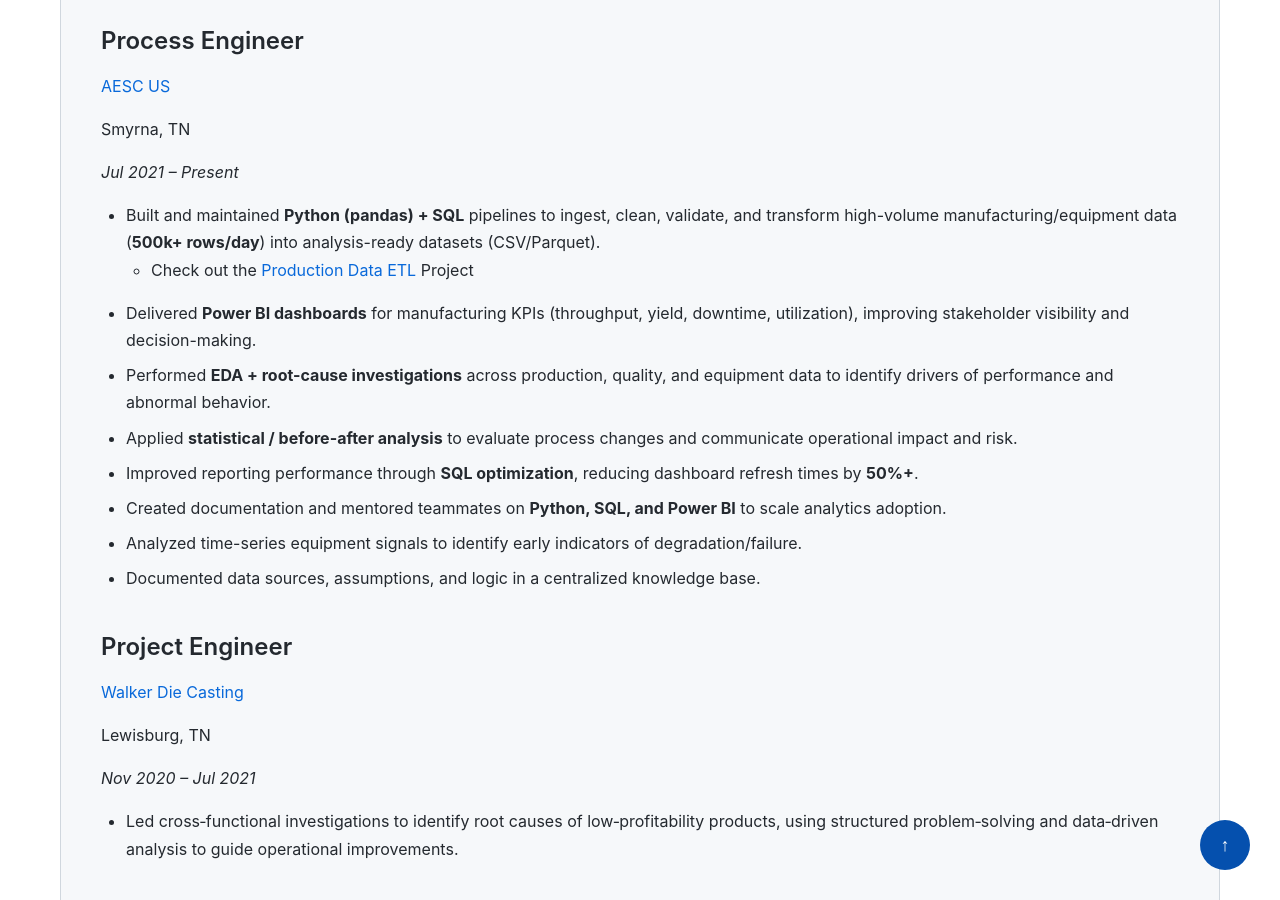
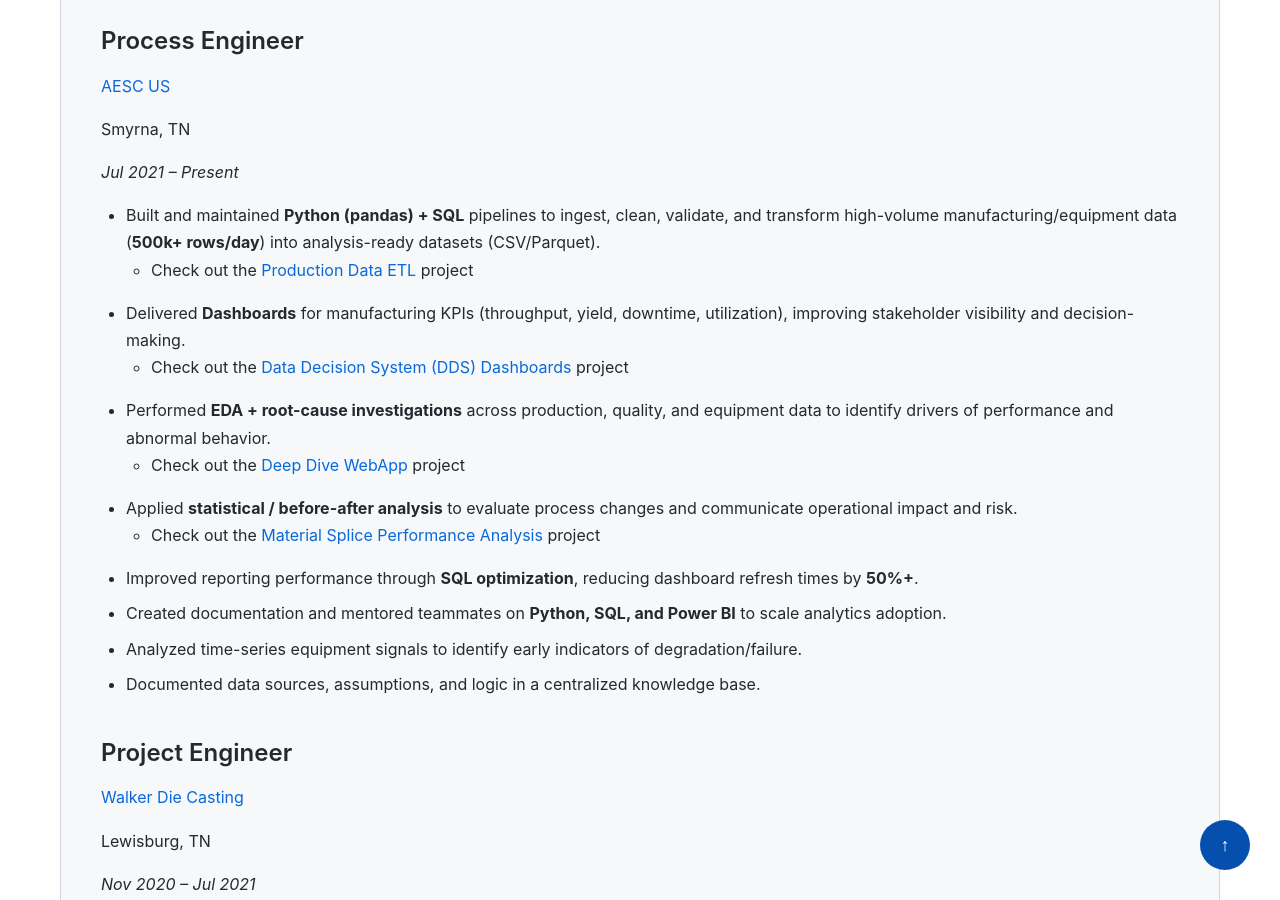
Before and after one commit to jdwasner/jdwasner.github.io, a Jekyll site: the page built from _pages/about.md, in a window 1280 px wide and 900 px high, scrolled down 1407 px. Built offline with Jekyll 4.4.1, drawn with Linux system fonts in a browser that asks for light colours.

Commit message:
Added more project links to about page

```diff
--- a/_pages/about.md
+++ b/_pages/about.md
@@ -44,10 +44,13 @@ Smyrna, TN
 *Jul 2021 – Present*
 
 - Built and maintained **Python (pandas) + SQL** pipelines to ingest, clean, validate, and transform high-volume manufacturing/equipment data (**500k+ rows/day**) into analysis-ready datasets (CSV/Parquet).
-  - Check out the [Production Data ETL](/projects/Production_Data_ETL/) Project
-- Delivered **Power BI dashboards** for manufacturing KPIs (throughput, yield, downtime, utilization), improving stakeholder visibility and decision-making.
+  - Check out the [Production Data ETL](/projects/production-data-etl/) project
+- Delivered **Dashboards** for manufacturing KPIs (throughput, yield, downtime, utilization), improving stakeholder visibility and decision-making.
+  - Check out the [Data Decision System (DDS) Dashboards](/projects/data-decision-system/) project
 - Performed **EDA + root-cause investigations** across production, quality, and equipment data to identify drivers of performance and abnormal behavior.
+  - Check out the [Deep Dive WebApp](/projects/deep-dive-webapp/) project
 - Applied **statistical / before-after analysis** to evaluate process changes and communicate operational impact and risk.
+  - Check out the [Material Splice Performance Analysis](/projects/material-splice-anlysis/) project
 - Improved reporting performance through **SQL optimization**, reducing dashboard refresh times by **50%+**.
 - Created documentation and mentored teammates on **Python, SQL, and Power BI** to scale analytics adoption.
 - Analyzed time-series equipment signals to identify early indicators of degradation/failure.
```
